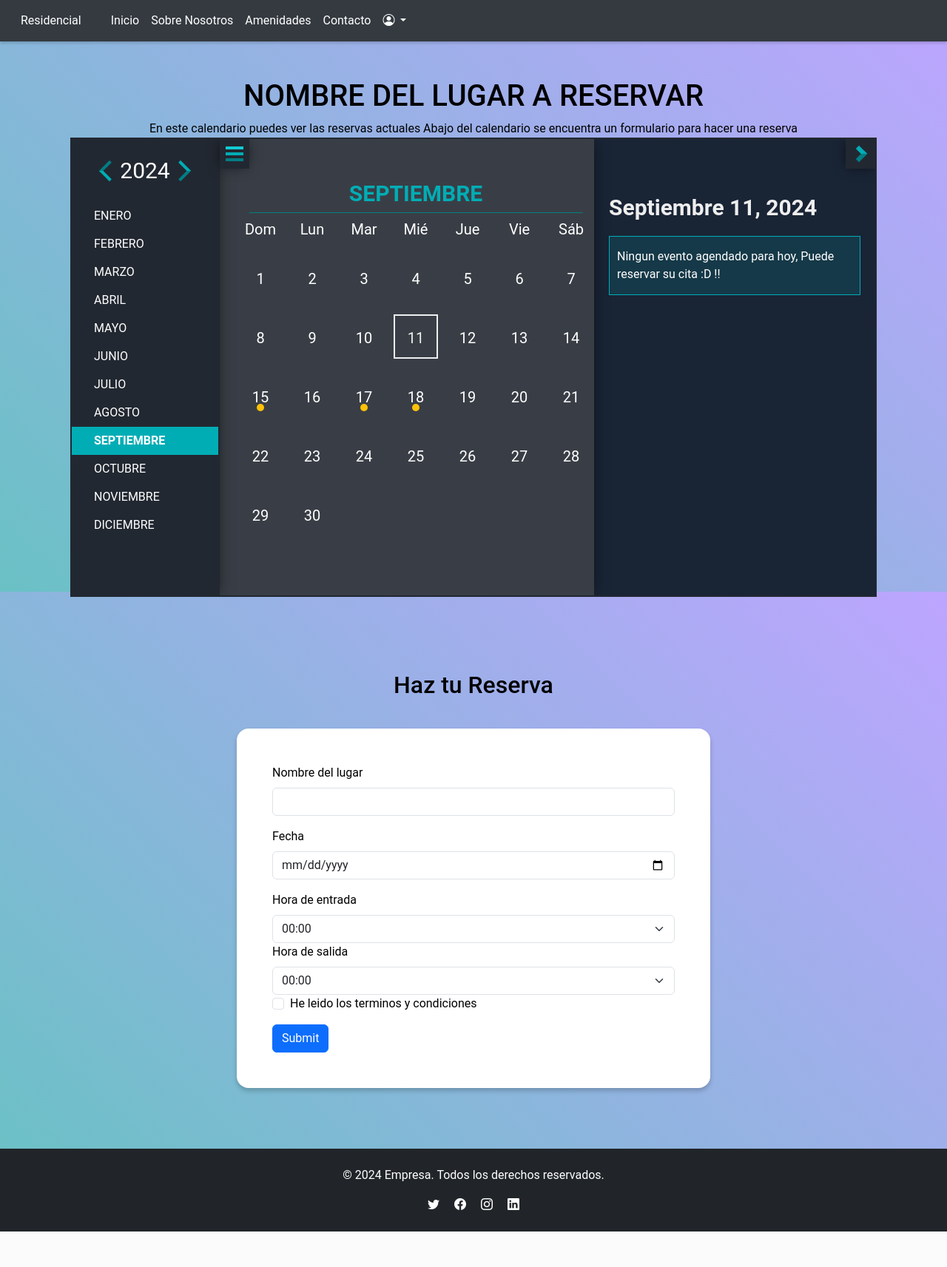
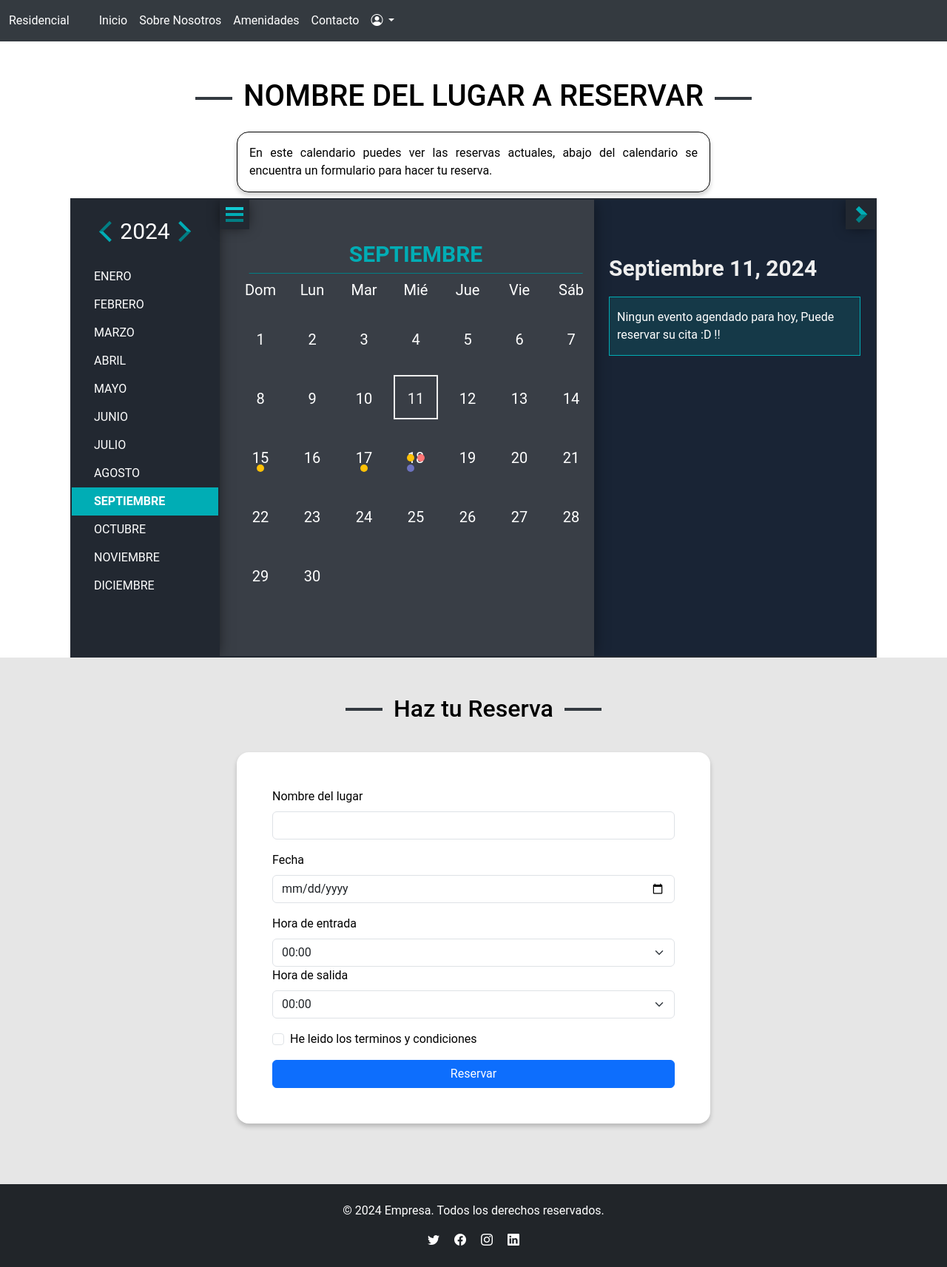
Before and after one commit to JavierEdev/ProyectoAnalisis1, a PHP site: page /Logueado/reservaCalendario.html in a window 1280 px wide. Shown: the whole page at 74% size. Before the commit the page ends 1665 px from the top, so only its background shows below. Run offline with PHP 8.4, Linux system fonts and the light colour scheme.

Commit message:
Actualizacion navbar y calendario
Se actualizo la navbar en todas las ventanas.

Se actulizo el HTML del calendario y se agrego funcionabilidad para que la fecha seeleccioanada en el calendario, se agregue automaticamente al form

```diff
--- a/Frontend/Logueado/reservaCalendario.html
+++ b/Frontend/Logueado/reservaCalendario.html
@@ -31,29 +31,29 @@
 
         <nav class="navbar  navbar-expand-md justify-content-start">
             <div class="container-fluid">
-              <a class="navbar-brand" style="color: white;"></a>
+              <a class="nav-link active " id="navbarTituloStyles" aria-current="page" href="#" style="color: white;">
                 Residencial
               </a>
               <button class="navbar-toggler" type="button" data-bs-toggle="collapse" data-bs-target="#navbarNavDropdown" aria-controls="navbarNavDropdown" aria-expanded="false" aria-label="Toggle navigation">
                 <span class="navbar-toggler-icon"></span>
               </button>
               <div class="collapse navbar-collapse" id="navbarNavDropdown">
-                <ul class="navbar-nav">
-                    <li class="nav-item">
-                      <a class="nav-link active pruebaa" aria-current="page" href="#" style="color: white;">Inicio</a>
+                  <ul class="navbar-nav">
+                    <li class="nav-item" >
+                      <a class="nav-link active animacionUnderline" aria-current="page" href="#" style="color: white;">Inicio</a>
                     </li>
                     <li class="nav-item">
-                      <a class="nav-link" href="#" style="color: white;">Sobre Nosotros</a>
+                      <a class="nav-link animacionUnderline" href="#" style="color: white;">Sobre Nosotros</a>
                     </li>
                     <li class="nav-item">
-                      <a class="nav-link" href="#" style="color: white;">Amenidades</a>
+                      <a class="nav-link animacionUnderline" href="#" style="color: white;">Amenidades</a>
                     </li>
                     <li class="nav-item">
-                      <a class="nav-link" href="#" style="color: white;">Contacto</a>
+                      <a class="nav-link animacionUnderline" href="#" style="color: white;">Contacto</a>
                     </li>
-                    <li class="nav-item dropdown">
+                    <li class="nav-item dropdown animacionUnderline">
                       <a class="nav-link dropdown-toggle" href="#" role="button" data-bs-toggle="dropdown" aria-expanded="false" style="color: white;">
-                        <i class="bi bi-person-circle"></i>
+                        <i class="bi bi-person-circle "></i>
                       </a>
                       <ul class="dropdown-menu">
                         <li><a class="dropdown-item" href="#">Action</a></li>
@@ -61,18 +61,17 @@
                         <li><a class="dropdown-item" href="#">Something else here</a></li>
                       </ul>
                     </li>
-                </ul>
+                  </ul>
               </div>
             </div>
           </nav>
         <main>
 
         <section id="calendario">
-            <h1>NOMBRE DEL LUGAR A RESERVAR</h1>
-
-            <div>
-                En este calendario puedes ver las reservas actuales
-                Abajo del calendario se encuentra un formulario para hacer una reserva
+            <h1 id="h1Calendario">NOMBRE DEL LUGAR A RESERVAR</h1>
+            <div id="instruccionesCalendario">
+                En este calendario puedes ver las reservas actuales,
+                abajo del calendario se encuentra un formulario para hacer tu reserva.
             </div>
 
             <div class="log-content">
@@ -83,8 +82,10 @@
 
         <section id="reservaStyles">
             <h2>Haz tu Reserva</h2>
+
             <form id="formStyles">
                 <div class="mb-3">
+
                 <label for="espacio" class="form-label">Nombre del lugar</label>
                 <input type="email" class="form-control" id="espacio" aria-describedby="emailHelp" readonly>
                 </div>
@@ -121,10 +122,12 @@
                 </select>
 
                 <div class="mb-3 form-check">
-                <input type="checkbox" class="form-check-input" id="exampleCheck1">
-                <label class="form-check-label" for="exampleCheck1">He leido los terminos y condiciones</label>
+                  <input type="checkbox" class="form-check-input" id="exampleCheck1">
+                  <label class="form-check-label" for="exampleCheck1">He leido los terminos y condiciones</label>
                 </div>
-                <button type="submit" class="btn btn-primary">Submit</button>
+                <div id="btnEnviarStyles">
+                  <button type="submit" class="btn btn-primary">Reservar</button>
+                </div>
             </form>
         </section>
 
@@ -148,7 +151,9 @@
     <script src="https://cdn.jsdelivr.net/npm/jquery@3.4.1/dist/jquery.min.js"></script>
     <script src="../js/evo-calendar.js"></script>
     <script src="../js/demo.js"></script>
+    <script src="../js/pickdate.js"></script>
     <!-- Bootstrap JS -->
     <script src="https://cdn.jsdelivr.net/npm/bootstrap@5.3.3/dist/js/bootstrap.bundle.min.js"></script>
+
 </body>
 </html>
--- a/Frontend/css/navbar.css
+++ b/Frontend/css/navbar.css
@@ -4,21 +4,67 @@
     color: white;
 }
 
+/* Estilos para el menú desplegable */
 .dropdown-menu {
+    position: absolute;
+    top: 100%;
+    left: 0;
     background-color: #343a40;
-    color: white;
+    display: none; /* Oculto por defecto */
+    flex-direction: column;
+    padding: 0px 0px;
+    width: 10rem;
+    list-style: none;
+    box-shadow: 0 4px 6px rgba(0, 0, 0, 0.1);
+    z-index: 1000;
 }
 
-.dropdown-menu > li > a:hover {
-    background-image: none;
-    background-color: red;
-    color: white;
+.dropdown-menu li a {
+    padding: 0.5rem 0px;
+    color: #fff;
+    text-decoration: none;
 }
 
-#navbarNavDropdown{
-    margin-left: 2rem;
+.dropdown-menu li a:hover {
+    background-color: greenyellow;
 }
 
-.navbar-toggler{
-    background-color: white;
+.d-none {
+    display: none !important;
 }
+
+.dropdown-menu.show {
+    display: flex !important; /* Muestra el dropdown cuando está activo */
+}
+
+.animacionUnderline{
+    position: relative;
+}
+
+.animacionUnderline::after {
+    content: '';
+    opacity: 0;
+    transition: all 0.3s;
+    height: 2px;
+    width: 100%;
+    background-color: greenyellow;
+    position: absolute;
+    bottom: 0;
+    left: 0;
+}
+
+.animacionUnderline:hover::after {
+    opacity: 1;
+}
+
+#navbarTituloStyles{
+    margin-right: 2rem;
+    transform: scale(1.0);
+    transition: transform 0.3s ease-in;
+}
+
+#navbarTituloStyles:hover{
+    margin-right: 2rem;
+    transform: scale(1.1);
+    transition: transform 0.3s ease-in;
+}
--- a/Frontend/css/reservaCalendario.css
+++ b/Frontend/css/reservaCalendario.css
@@ -10,6 +10,8 @@
 }
 
 #reservaStyles{
+    margin-top: 0;
+    background-color: rgb(230, 230, 230);
     display: flex;
     flex-direction: column;
     align-items: center;
@@ -21,9 +23,76 @@
     flex-direction: column;
     align-items: center;
     justify-content: center;
+    padding-bottom: 0;
 }
 
 .log-content{
     width: 100vw;
     max-width: 1090px;
 }
+
+main{
+    background-color: white;
+}
+
+#instruccionesCalendario{
+    border: 1px solid black;
+    padding: 1rem;
+    text-align: justify;
+    justify-content: justify;
+    width: 50vw;
+    margin-top: 1rem;
+    margin-bottom: 0.5rem;
+    border-radius: 1rem;
+    box-shadow: 0 4px 6px rgba(0, 0, 0, 0.2);
+}
+
+#h1Calendario{
+    text-align: justify;
+}
+.form-check{
+    margin-top: 1rem;
+}
+
+#btnEnviarStyles{
+    display: flex;
+    justify-content: center;
+    align-items: center;
+}
+#btnEnviarStyles>button{
+    width: 100%;
+}
+
+
+
+h1:before,
+h1:after {
+    content: "";
+    width: 50px;
+    height: 4px;
+    background: #343a40;
+    display: inline-block;
+}
+h1:before {
+    margin: 0 15px 8px 0;
+}
+
+h1:after {
+    margin: 0 0 8px 15px;
+}
+
+h2:before,
+h2:after {
+    content: "";
+    width: 50px;
+    height: 4px;
+    background: #343a40;
+    display: inline-block;
+}
+h2:before {
+    margin: 0 15px 8px 0;
+}
+
+h2:after {
+    margin: 0 0 8px 15px;
+}
--- /dev/null
+++ b/Frontend/js/pickdate.js
@@ -0,0 +1,20 @@
+$(document).ready(function() {
+    $("#demoEvoCalendar").on('selectDate', function() {
+        // Obtener la fecha seleccionada como cadena
+        var selectedDateStr = $(this).evoCalendar('getActiveDate');
+
+        // Crear un objeto Date a partir de la cadena
+        var date = new Date(selectedDateStr);
+
+        // Asegurarnos de que el formato sea YYYY-MM-DD para el input de tipo "date"
+        var year = date.getFullYear();
+        var month = (date.getMonth() + 1).toString().padStart(2, '0'); // Mes de 0-11, sumamos 1
+        var day = date.getDate().toString().padStart(2, '0');
+
+        // Convertimos la fecha al formato YYYY-MM-DD
+        var formattedDate = year + '-' + month + '-' + day;
+
+        // Actualizar el campo de fecha en el formulario
+        $('#fecha_reserva').val(formattedDate);
+    });
+});
```
Also changed, not shown: Frontend/Logueado/index2.html (+9 -9 lines), Frontend/Logueado/place-info2.html (+11 -11 lines), Frontend/NO logueado/index.html (+9 -12 lines), Frontend/NO logueado/place-info.html (+11 -19 lines), Frontend/css/styles.css (+0 -31 lines), Frontend/js/demo.js (+23 -8 lines).
